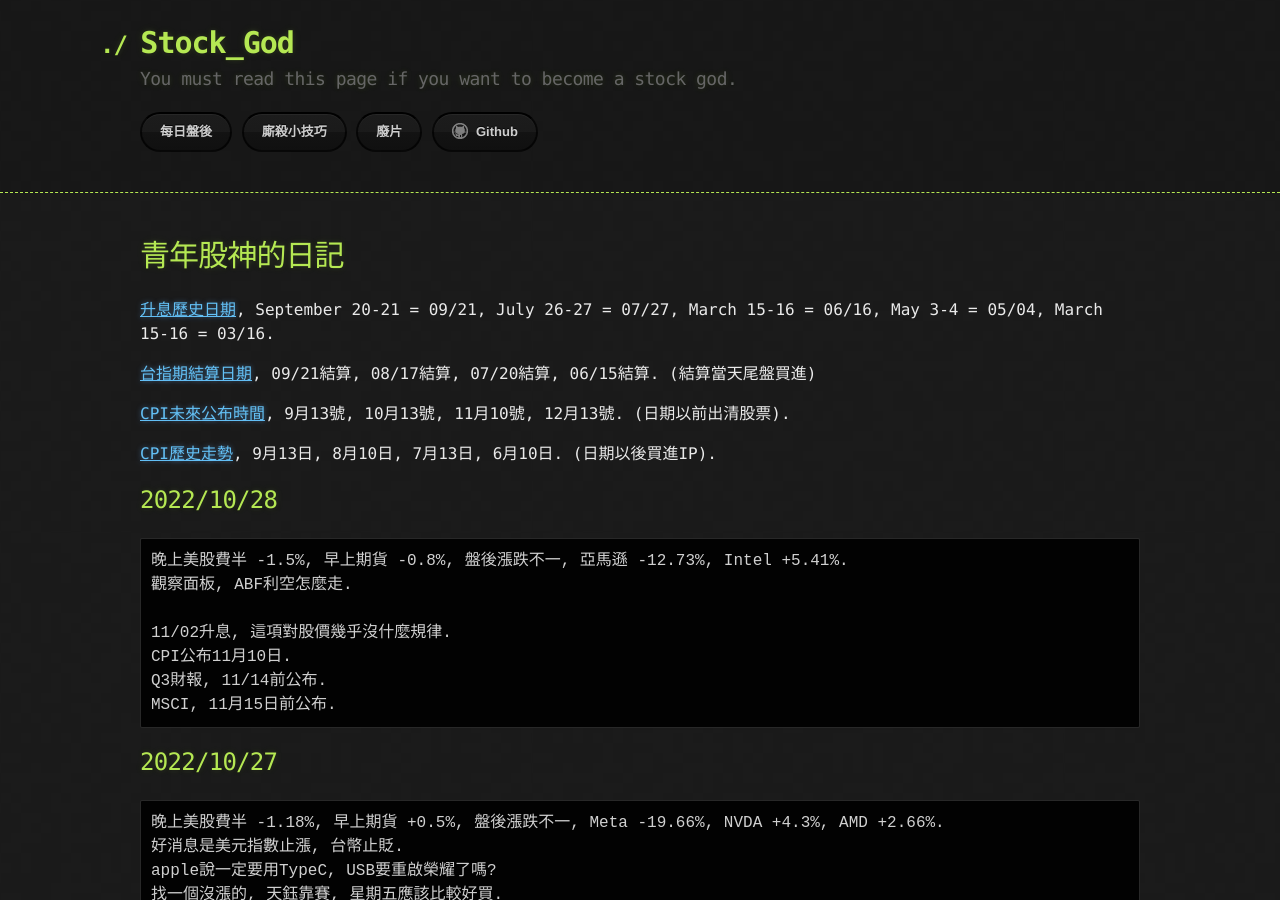
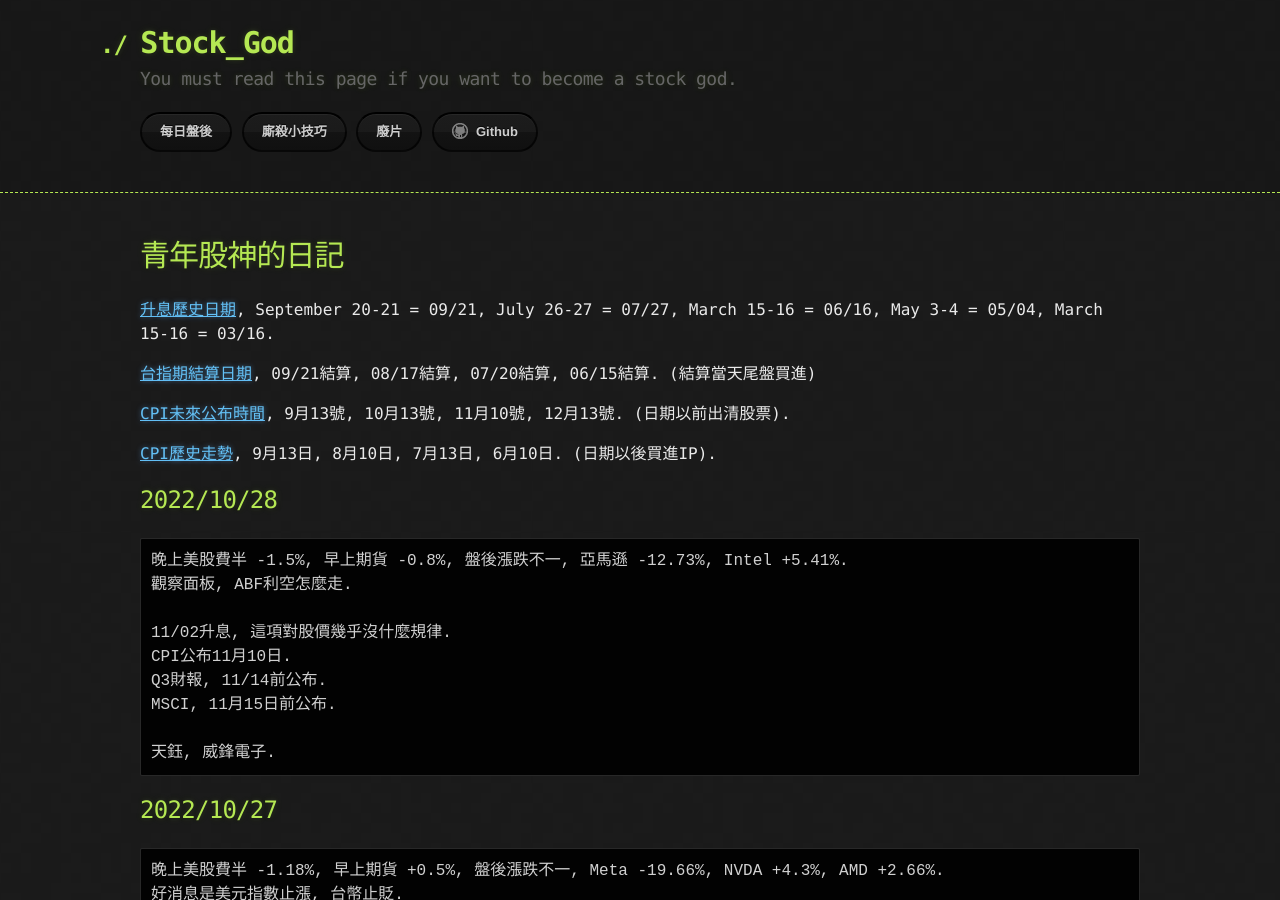
Before and after one commit to lepg5487/Stock_God, a Jekyll site: the page built from index.md, in a window 1280 px wide and 900 px high. Built offline with Jekyll 4.4.1, drawn with Linux system fonts in a browser that asks for light colours; our own code applies the rules of GitHub Pages for plain Markdown files.

Commit message:
Update index.md

````diff
--- a/index.md
+++ b/index.md
@@ -21,6 +21,8 @@ layout: testlayouts
 CPI公布11月10日.
 Q3財報, 11/14前公布.
 MSCI, 11月15日前公布.
+
+天鈺, 威鋒電子.
 ```
 
 ## 2022/10/27
````
